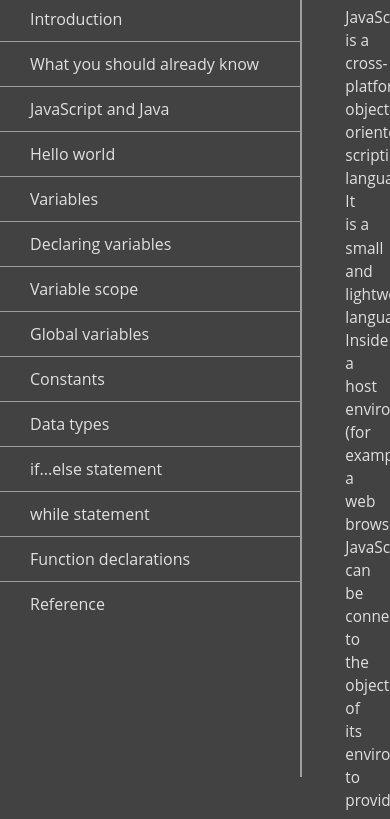
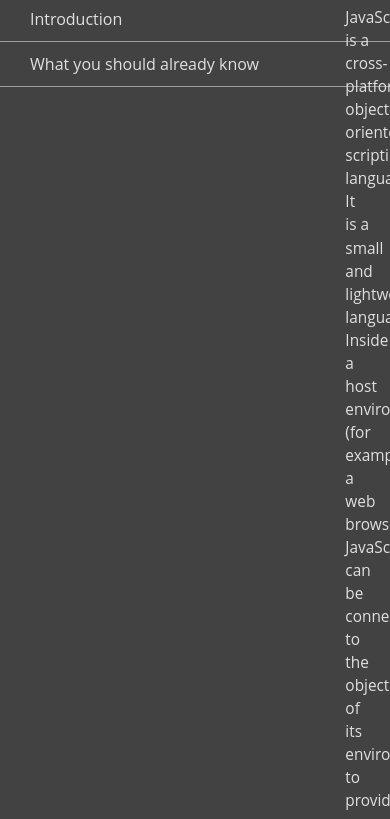
Before and after one commit to alejoevilches/jsdocs-darkmode, a plain HTML site: page index.html in a window 390 px wide. Shown: the part 67-886 px from the top of the page. Drawn offline with Linux system fonts and the light colour scheme.

Commit message:
Starting mobile version

```diff
--- a/styles.css
+++ b/styles.css
@@ -99,3 +99,16 @@ code{
 code{
     background-color:#212121;
 }
+
+@media (max-width:800px){
+ nav{
+    width:100%;
+    height:20vh;
+    overflow:scroll;
+ }
+
+ #introduction{
+    position:sticky;
+    top:1px;
+ }
+}
```
